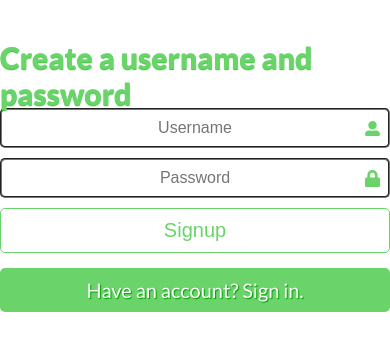
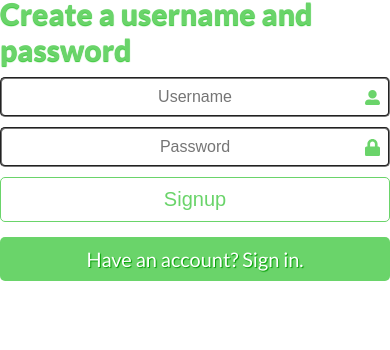
Before and after one commit to seangrant118/recipe-app, a React (Create React App) app in the folder client/: page /signup in a window 390 px wide. Shown: the part 156-506 px from the top of the page. Built offline with nearby package versions, Linux system fonts and the light colour scheme; no server answers.

Commit message:
responsive signinup

```diff
--- a/client/src/components/styles/auth/credentials.css
+++ b/client/src/components/styles/auth/credentials.css
@@ -112,3 +112,29 @@ fieldset {
   display: flex;
   justify-content: flex-end;
 }
+
+@media only screen and (max-width: 1200px) {
+  .credentials-container {
+    margin-top: 30vh;
+  }
+
+  .instructions {
+    top: 25vh;
+  }
+}
+
+@media only screen and (max-width: 1023px) {
+}
+
+@media only screen and (max-width: 767px) {
+}
+
+@media only screen and (max-width: 480px) {
+  .instructions {
+    top: 15vh;
+  }
+
+  .credentials-container {
+    margin-top: 20vh;
+  }
+}
```
